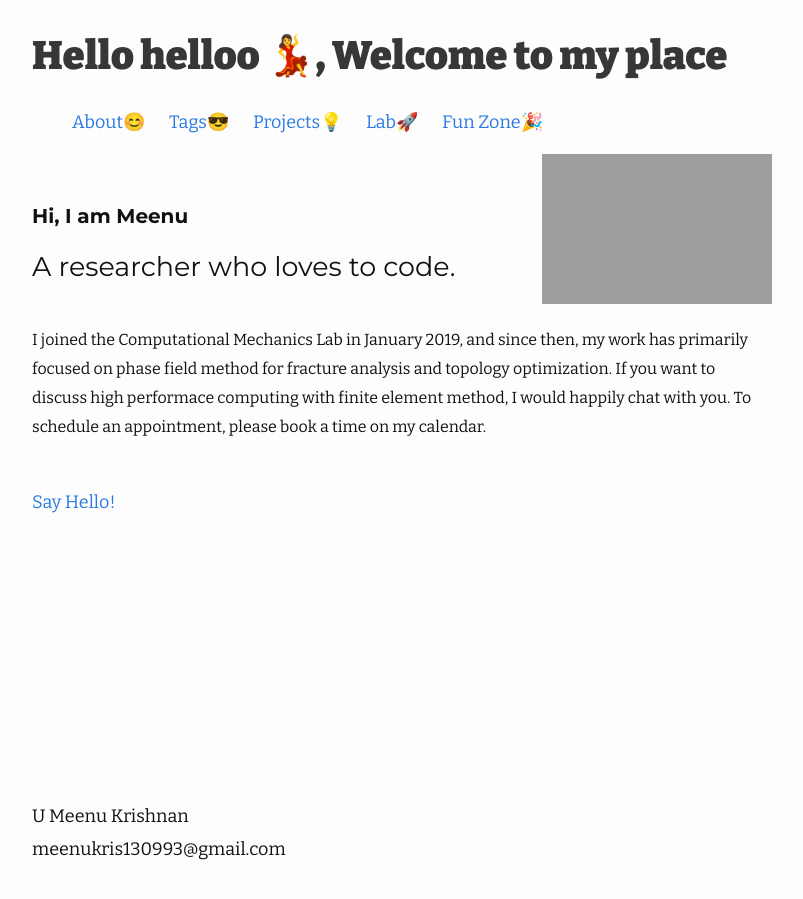
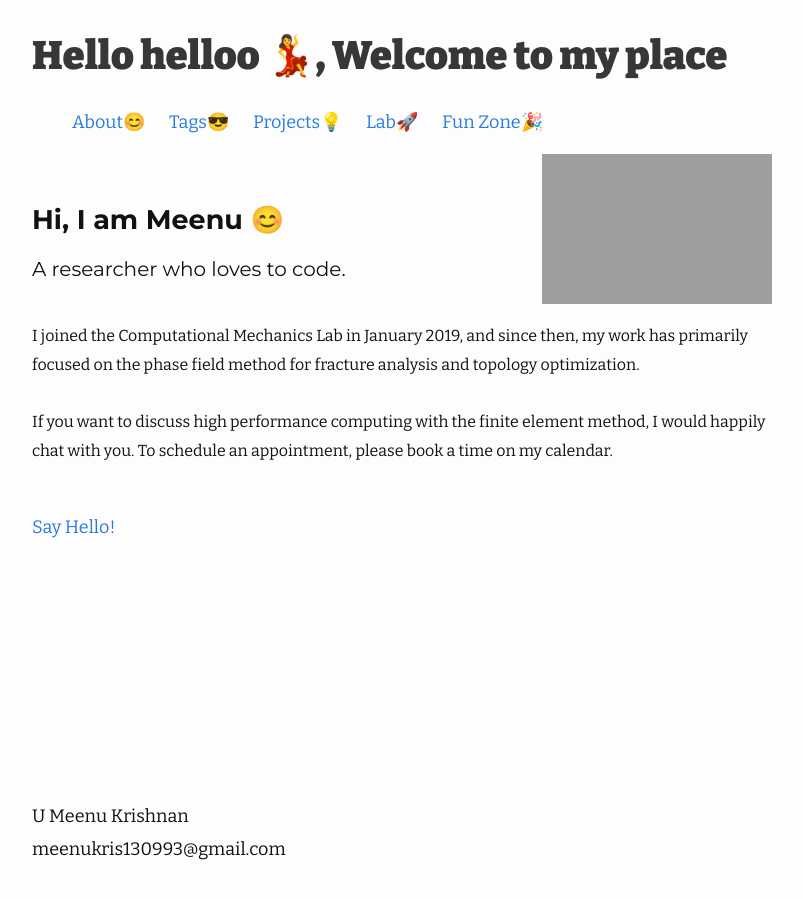
Before and after one commit to umeenukrishnan/umeenukrishnan.github.io, a Jekyll site: the page built from index.markdown, in a window 1280 px wide. Shown: the whole page, without its empty margins (238-1041 px from the left). Built offline with Jekyll 4.4.1, drawn with Linux system fonts in a browser that asks for light colours.

Commit message:
Update home.html

```diff
--- a/_layouts/home.html
+++ b/_layouts/home.html
@@ -27,25 +27,18 @@ layout: default
         </div>
     </div>
 <div class="hero">
-        <div class="flexbox_container_two_col flexbox_container_flip primary_container " style="padding-top: 50px;padding-bottom: 50px;">
-            <div class="flexbox_item">
-                <div>
-                    <p style="font-size:20px; font-family: Montserrat; line-height: 1.2;"><strong>Hi, I am Meenu </strong></p>
-                    <p style="font-size:27px; font-family: Montserrat; "> A researcher who loves to code.</p>
-                    <p style="font-size:16px; padding-top: 20px; padding-bottom: 30px;"> I joined the Computational Mechanics Lab in January 2019, and since then, my work has primarily focused on phase field method for fracture analysis and topology optimization.
-
-                    If you want to discuss high performace computing with finite element method, I would happily chat with you. To schedule an appointment, please book a time on my calendar.
-
-
-
-                    <!-- Signup below to receive, via email, weekly advice on producing quality research.  -->
-                    </p>
-
-                    <!-- <a class="ml-onclick-form button button-hello" href="javascript:void(0)" onclick="ml('show', 'uSsXyN', true)">Try the free newsletter</a> -->
-                    <a class="button button-hello" href="https://calendly.com/umeenukrishnan/30min" target="_blank" title="Let's connect!">Say Hello!</a>
-                </div>
+    <div class="flexbox_container_two_col flexbox_container_flip primary_container" style="padding-top: 50px; padding-bottom: 50px;">
+        <div class="flexbox_item">
+            <div>
+                <p style="font-size: 27px; font-family: Montserrat; line-height: 1.2;"><strong>Hi, I am Meenu 😊</strong></p>
+                <p style="font-size: 20px; font-family: Montserrat;">A researcher who loves to code.</p>
+                <p style="font-size: 16px; padding-top: 20px; padding-bottom: 30px;">
+                    I joined the Computational Mechanics Lab in January 2019, and since then, my work has primarily focused on the phase field method for fracture analysis and topology optimization.
+                    <br><br>
+                    If you want to discuss high performance computing with the finite element method, I would happily chat with you. To schedule an appointment, please book a time on my calendar.
+                </p>
+                <a class="button button-hello" href="https://calendly.com/umeenukrishnan/30min" target="_blank" title="Let's connect!">Say Hello!</a>
             </div>
-
         </div>
     </div>
 </div>
```
